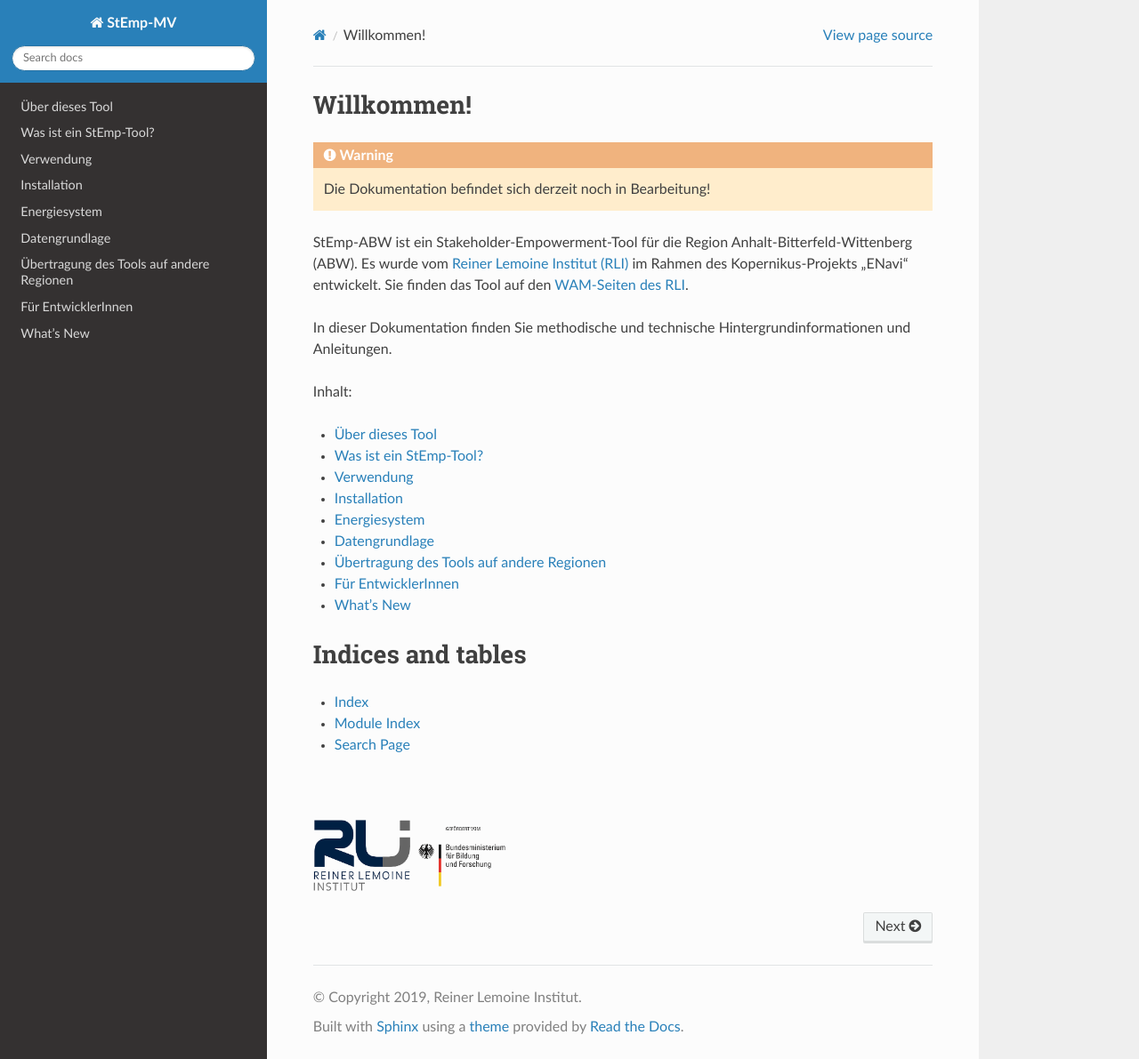
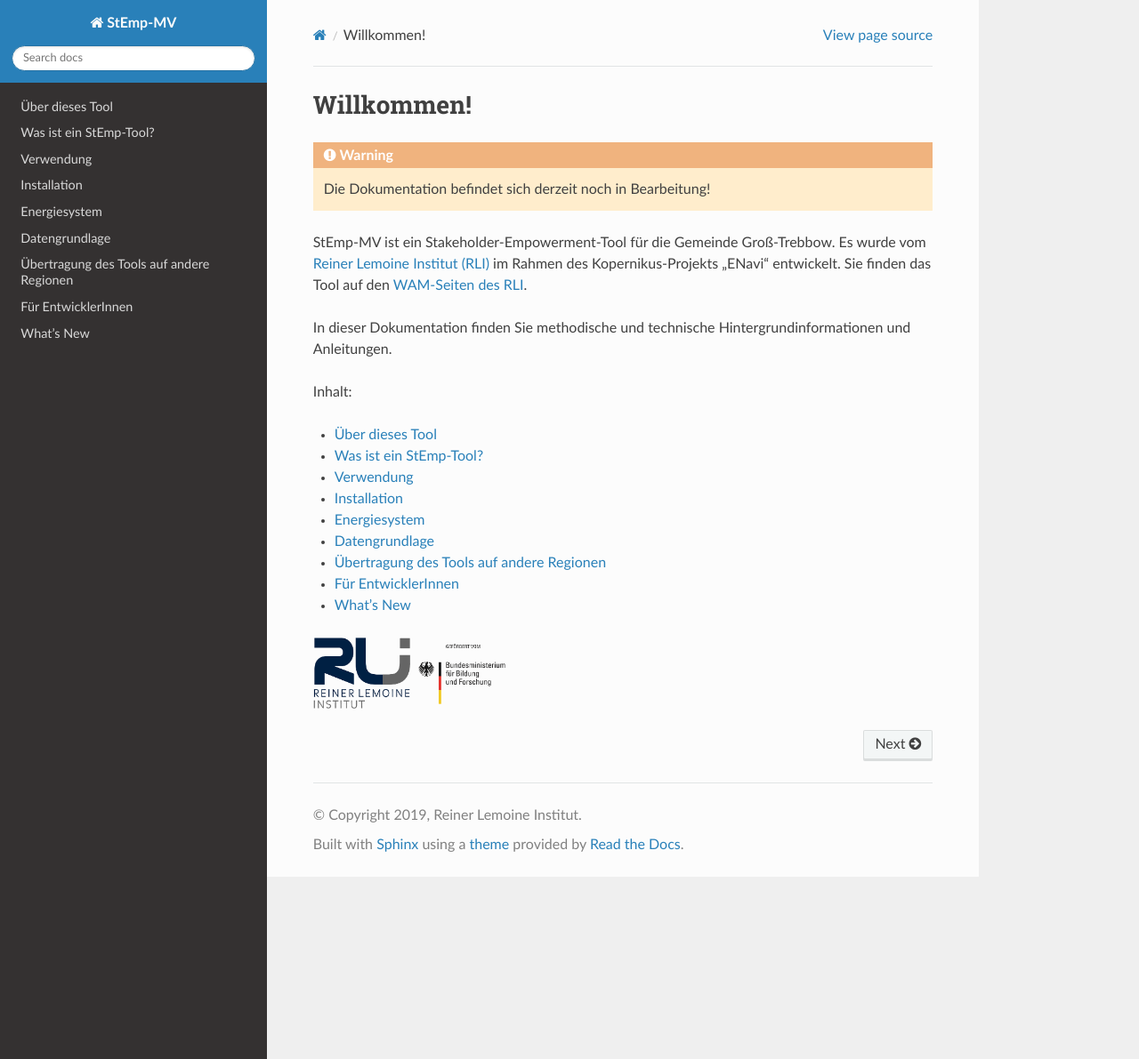
Before and after one commit to rl-institut/WAM_APP_stemp_mv, a Sphinx documentation site: the page built from doc/index.rst, in a window 1280 px wide and 1191 px high. Shown: the whole window at 89% size. Built offline with Sphinx 7.4.7 and the Read the Docs theme 2.0.0, drawn with Linux system fonts in a browser that asks for light colours.

Commit message:
Adapted index doc

```diff
--- a/doc/index.rst
+++ b/doc/index.rst
@@ -3,12 +3,11 @@
 
 .. warning:: Die Dokumentation befindet sich derzeit noch in Bearbeitung!
 
-StEmp-ABW ist ein Stakeholder-Empowerment-Tool für die Region
-Anhalt-Bitterfeld-Wittenberg (ABW).
+StEmp-MV ist ein Stakeholder-Empowerment-Tool für die Gemeinde Groß-Trebbow.
 Es wurde vom `Reiner Lemoine Institut (RLI)
 <https://reiner-lemoine-institut.de/>`_ im Rahmen des Kopernikus-Projekts
 „ENavi“ entwickelt. Sie finden das Tool auf den `WAM-Seiten des RLI
-<https://wam.rl-institut.de/stemp_abw/>`_.
+<https://wam.rl-institut.de/stemp_mv/>`_.
 
 In dieser Dokumentation finden Sie methodische und technische
 Hintergrundinformationen und Anleitungen.
@@ -28,15 +27,6 @@
    developer
    whats_new
 
-Indices and tables
-==================
-
-* :ref:`genindex`
-* :ref:`modindex`
-* :ref:`search`
-
-|
-
 .. 	image:: _static/rli_logo.png
    :height: 80 px
    :alt: Logo des Reiner Lemoine Instituts
```
